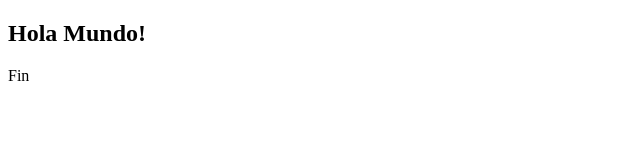
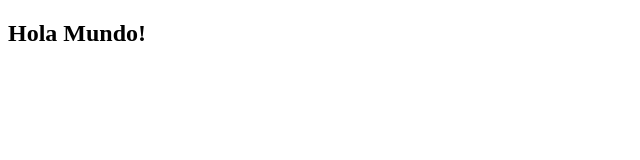
Before and after one commit to juanelobus/GIT-AzulSchool, a plain HTML site: page index.html in a window 1280 px wide. Shown: the full height of the page, 0-640 px from the left. Drawn offline with Linux system fonts and the light colour scheme.

Commit message:
modificando Index quitando footer

```diff
--- a/index.html
+++ b/index.html
@@ -7,6 +7,5 @@
 </head>
 <body>
     <h2>Hola Mundo!</h2>
-      <footer>Fin</footer>
 </body>
 </html>
```
